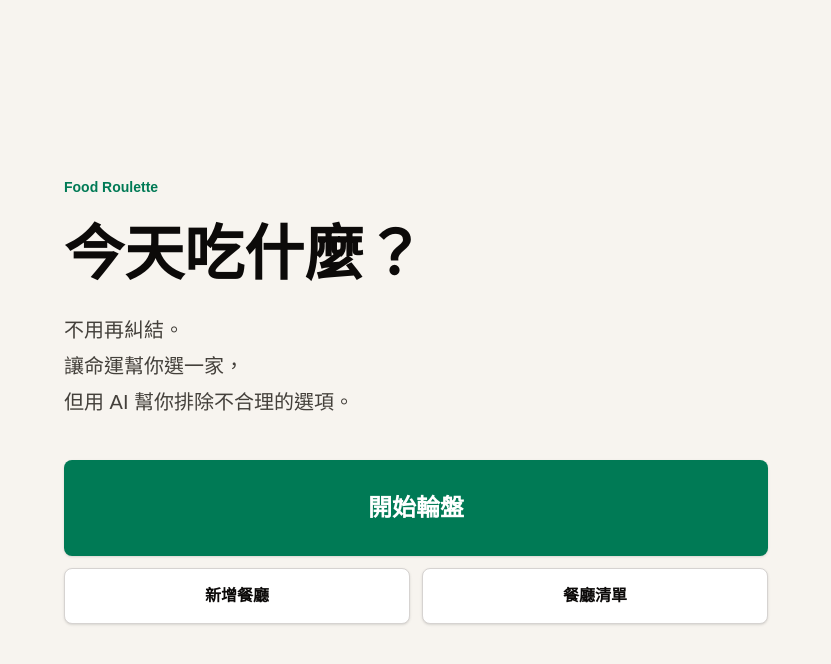
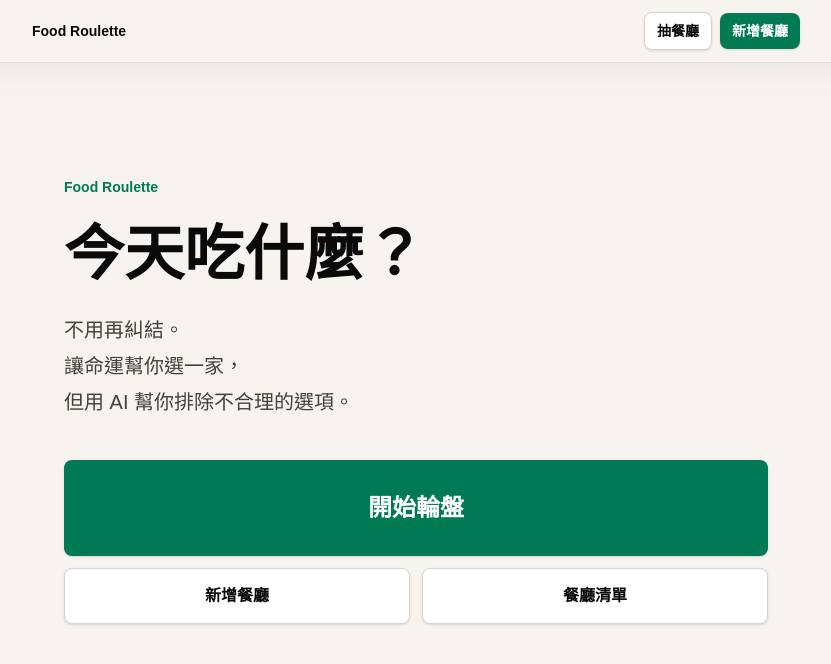
Before and after one commit to ScoppenLin/food-roulette, a Next.js app: page / in a window 1280 px wide. Shown: the top 664 px of the page, without its empty margins (224-1055 px from the left). Built offline with nearby package versions, Linux system fonts and the light colour scheme.

Commit message:
Show shared navigation on all pages

```diff
--- a/src/app/layout.tsx
+++ b/src/app/layout.tsx
@@ -1,5 +1,6 @@
 import type { Metadata, Viewport } from "next";
 import "./globals.css";
+import { AppNav } from "./app-nav";
 import { PwaRegister } from "./pwa-register";
 
 export const metadata: Metadata = {
@@ -32,6 +33,7 @@ export default function RootLayout({
   return (
     <html lang="zh-Hant" className="h-full antialiased">
       <body className="min-h-full bg-[#f7f4ef] text-stone-950">
+        <AppNav />
         {children}
         <PwaRegister />
       </body>
```
